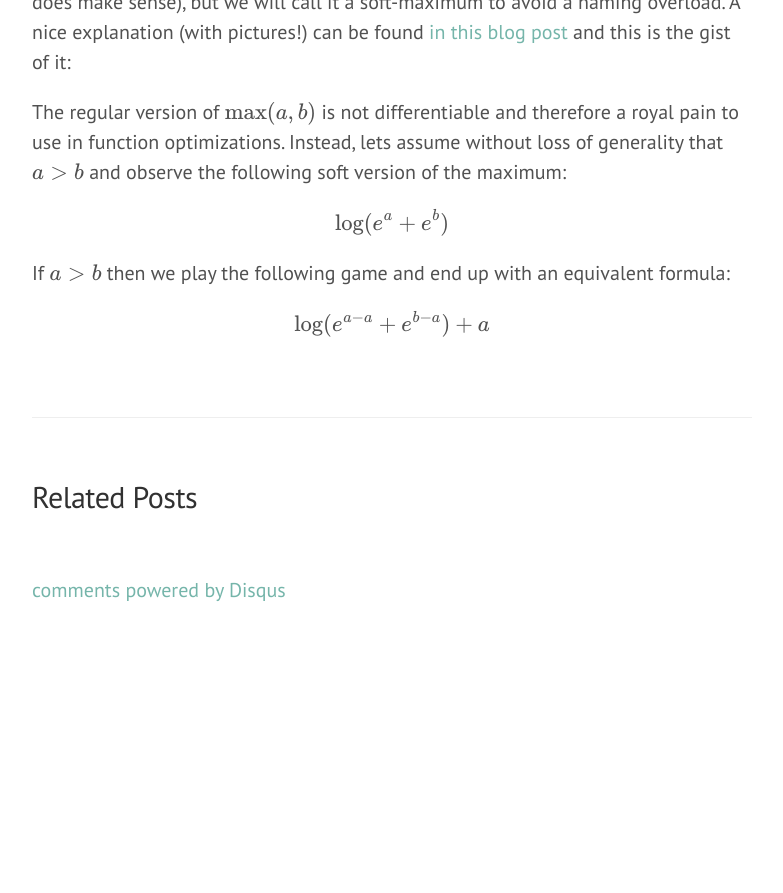
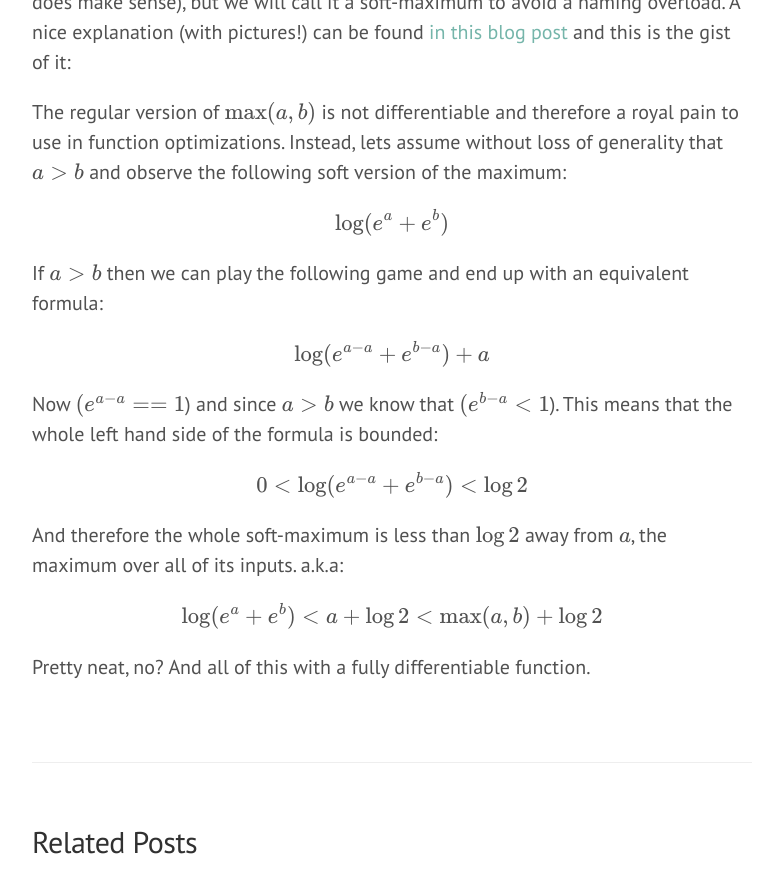
Before and after one commit to shinydinosaur/shinydinosaur.github.io, a Jekyll site: the page built from _posts/2015-07-06-softmax-versus-soft-maximum.md, in a window 1280 px wide and 900 px high, scrolled down 975 px. Shown: the top 893 px of the window, without its empty margins (248-1031 px from the left). Built offline with Jekyll 4.4.1, drawn with Linux system fonts in a browser that asks for light colours; formulas are drawn with MathJax 3; comment, search, counter and statistics services are not loaded; before the commit the page ends 1580 px from its top, so only the background shows below that.

Commit message:
Updated 2015-07-06-softmax-versus-soft-maximum.md

```diff
--- a/_posts/2015-07-06-softmax-versus-soft-maximum.md
+++ b/_posts/2015-07-06-softmax-versus-soft-maximum.md
@@ -27,6 +27,16 @@ The regular version of \\(\max(a,b)\\) is not differentiable and therefore a roy
 
 $$\log(e^a+e^b)$$
 
-If \\(a \gt b\\) then we play the following game and end up with an equivalent formula:
+If \\(a \gt b\\) then we can play the following game and end up with an equivalent formula:
 
 $$\log(e^{a-a}+e^{b-a})+a$$
+
+Now \\((e^{a-a}==1\\)) and since \\(a \gt b\\) we know that \\((e^{b-a}\lt 1\\)). This means that the whole left hand side of the formula is bounded:
+
+$$0 \lt \log(e^{a-a}+e^{b-a}) \lt \log 2$$
+
+And therefore the whole soft-maximum is less than \\(\log 2\\) away from \\(a\\), the maximum over all of its inputs. a.k.a:
+
+$$\log(e^a+e^b) < a + \log 2 < \max(a,b) + \log 2$$
+
+Pretty neat, no? And all of this with a fully differentiable function.
```
